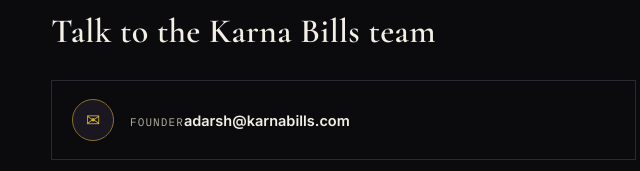
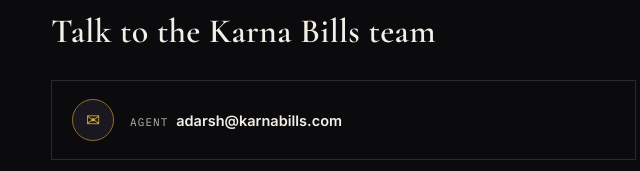
Before and after one commit to karnabill/Karnabills1, a plain HTML site: page index.html in a window 1280 px wide. Shown: the part 3670-3841 px from the top of the page, 27-667 px from the left. Drawn offline with nearby package versions, Linux system fonts and the light colour scheme.

Commit message:
Fix contact titles formatting in index.html
Updated contact titles to include a trailing space.

```diff
--- a/index.html
+++ b/index.html
@@ -737,19 +737,19 @@
         <div class="contact-cards">
           <a class="contact-card" href="mailto:adarsh@karnabills.com">
             <span class="ico">✉</span>
-            <span><span class="t">Founder</span><span class="v">adarsh@karnabills.com</span></span>
+            <span><span class="t">Agent </span><span class="v">adarsh@karnabills.com</span></span>
           </a>
           <a class="contact-card" href="mailto:support@karnabills.com">
             <span class="ico">✉</span>
-            <span><span class="t">Support</span><span class="v">support@karnabills.com</span></span>
+            <span><span class="t">Support </span><span class="v">support@karnabills.com</span></span>
           </a>
           <a class="contact-card" href="https://wa.me/918618639306" target="_blank" rel="noopener">
             <span class="ico">☎</span>
-            <span><span class="t">WhatsApp</span><span class="v">+91 86186 39306</span></span>
+            <span><span class="t">WhatsApp </span><span class="v">+91 86186 39306</span></span>
           </a>
           <a class="contact-card" href="https://www.instagram.com/karnabills?igsh=bjNvZHRxMWZ0Z2pl" target="_blank" rel="noopener">
             <span class="ico">◎</span>
-            <span><span class="t">Instagram</span><span class="v">@karnabills</span></span>
+            <span><span class="t">Instagram </span><span class="v">@karnabills</span></span>
           </a>
         </div>
       </div>
```
